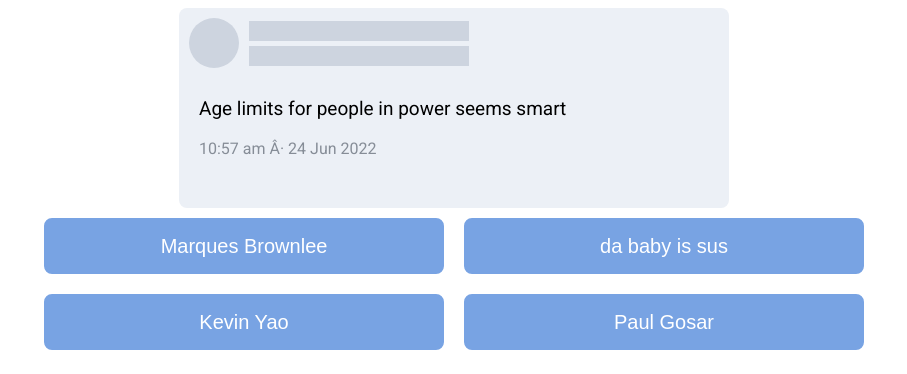
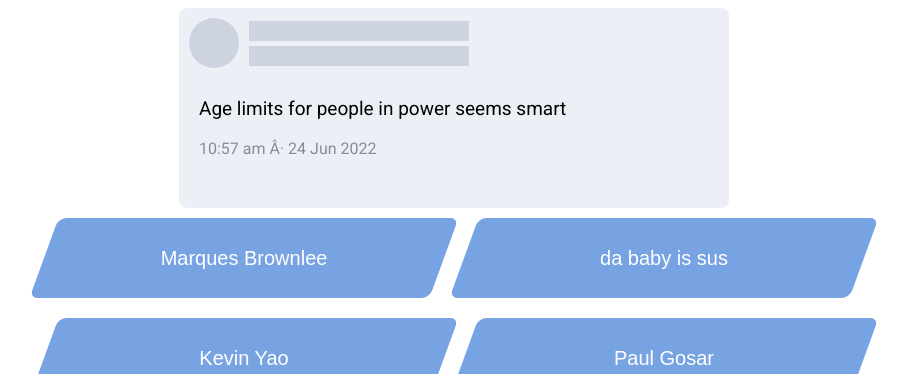
Before and after one commit to ebwu95/CelebTweets, a plain HTML site: page html/index.html in a window 1280 px wide. Shown: the top 374 px of the page, without its empty margins (186-1093 px from the left). Drawn offline with Linux system fonts and the light colour scheme.

Commit message:
cool buttons

```diff
--- a/css/style.css
+++ b/css/style.css
@@ -76,12 +76,18 @@
   width: 400px;
   line-height: 50px;
   margin: 10px;
+  transform: skew(-20deg);
 }
 
 .answer-container-item:hover {
   background-color: white;
   color: rgb(120, 163, 227);
   font-family: 'Roboto', sans-serif;
+}
+
+.answer-container-word {
+  transform: skew(20deg);
+  padding: 12px;
 }
 
 .twitter-tweet {
--- a/html/index.html
+++ b/html/index.html
@@ -38,12 +38,28 @@
 
 
   <div class="answer-container">
-    <button style="font-size: 20px" class="answer-container-item correct">Marques Brownlee</button>
-    <button style="font-size: 20px" class="answer-container-item incorrect">da baby is sus</button>
+    <button style="font-size: 20px" class="answer-container-item correct">
+      <div class="answer-container-word">
+        Marques Brownlee
+      </div>
+    </button>
+    <button style="font-size: 20px" class="answer-container-item correct">
+      <div class="answer-container-word">
+        da baby is sus
+      </div>
+    </button>
   </div>
   <div class="answer-container">
-    <button style="font-size: 20px" class="answer-container-item incorrect">Kevin Yao</button>
-    <button style="font-size: 20px" class="answer-container-item incorrect">Paul Gosar</button>
+    <button style="font-size: 20px" class="answer-container-item correct">
+      <div class="answer-container-word">
+        Kevin Yao
+      </div>
+    </button>
+    <button style="font-size: 20px" class="answer-container-item correct">
+      <div class="answer-container-word">
+        Paul Gosar
+      </div>
+    </button>
   </div>
 
   <div class="score">
```
Also changed, not shown: 1 other file.
